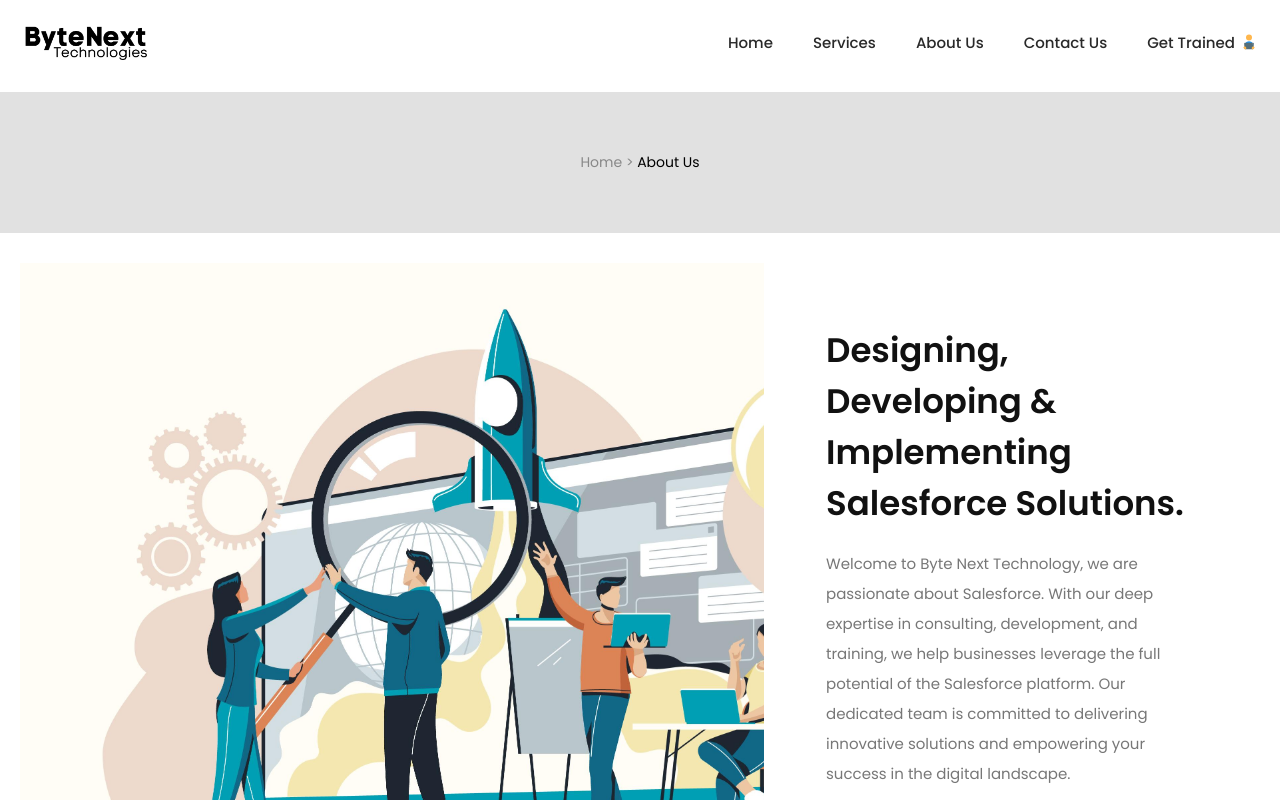
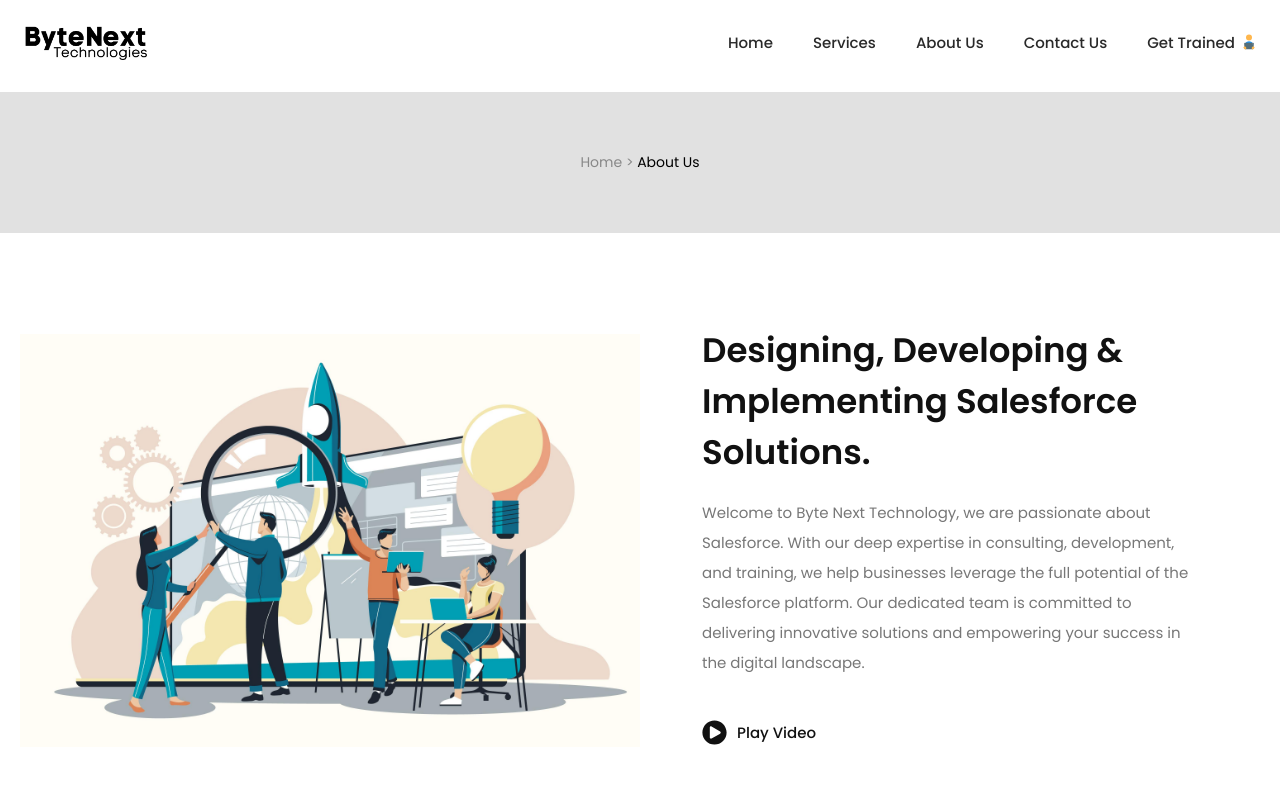
Before and after one commit to bytenexttech/softwarecompany, a React (Create React App) app: page /About in a window 1280 px wide. Shown: the top 800 px of the page. Built offline with nearby package versions, Linux system fonts and the light colour scheme; the HTML template or start-up script is replaced by a standard one.

Commit message:
Update About.css

```diff
--- a/src/components/css/About.css
+++ b/src/components/css/About.css
@@ -23,28 +23,14 @@
     display: flex;
     gap: 10px;
     align-items: center;
-    width: 60%;
+    width: 50%;
 }
 
-.aboutUsDetailsImage div {
-    width: 50%;
-    height: max-content;
-    overflow: hidden;
-}
 
-.aboutUsDetailsImage img{
-    width: 100%;
-}
-
-.aboutUsDetailsImage img:nth-child(1){
-    height: 100%;
-    object-fit: cover;
-    object-position: left;
-}
 
 .aboutUsDetailsText {
     padding: 5%;
-    width: 40%;
+    width: 50%;
 }
 
 .aboutUsDetailsText h1 {
@@ -102,10 +88,6 @@
     .aboutUsDetailsText {
         padding: 5%;
         width: 100%;
-    }
-
-    .image2{
-        height: 70vw !important;
     }
 }
 
```
